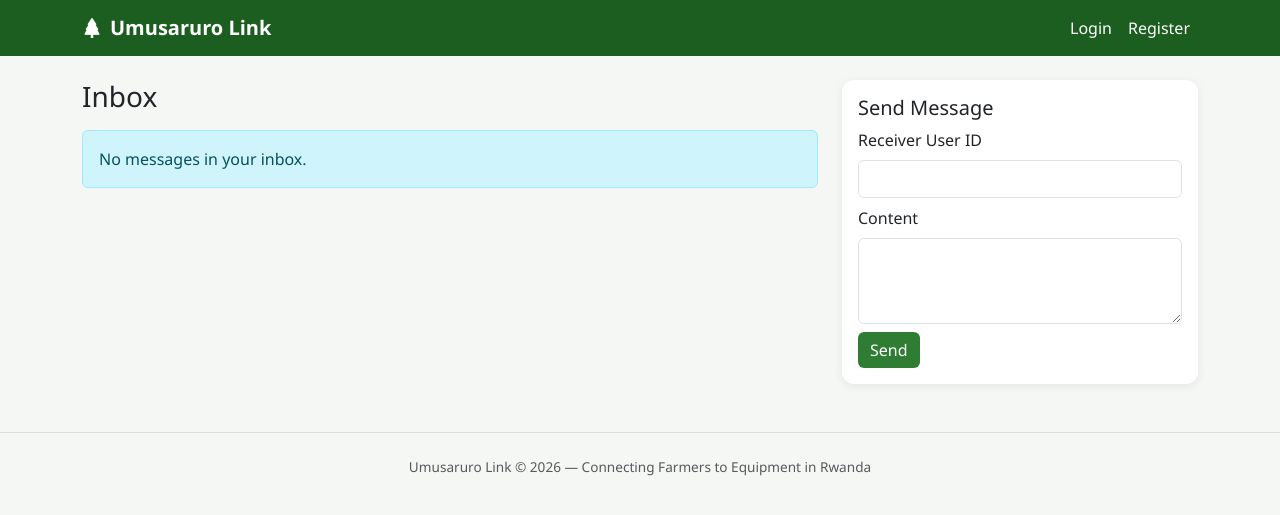
After one commit to nirere123/umusaruro-link, a Python web app: template templates/farmers/messages.html in a window 1280 px wide. The commit adds this page. Shown: the top 515 px of the page. Run offline with Jinja, Linux system fonts and the light colour scheme; the template is opened without the code that fills it, so the values that code supplies are empty.

Commit message:
implemented authentication and Farmers templates for main pages

```diff
--- a/templates/base.html
+++ b/templates/base.html
@@ -1,9 +1,4 @@
 <!DOCTYPE html>
-<!--
-  FILE     : templates/base.html
-  PURPOSE  : Master layout — every other page extends this.
-             Contains navbar, Bootstrap 5, flash messages.
--->
 <html lang="en">
 <head>
   <meta charset="UTF-8"/>
@@ -31,6 +26,9 @@
       {% if session.user_id %}
       <ul class="navbar-nav me-auto">
         <li class="nav-item"><a class="nav-link" href="/equipment"><i class="bi bi-tools me-1"></i>Equipment</a></li>
+        <li class="nav-item"><a class="nav-link" href="/farmers"><i class="bi bi-people me-1"></i>Farmers</a></li>
+        <li class="nav-item"><a class="nav-link" href="/farmers/knowledge"><i class="bi bi-book me-1"></i>Knowledge</a></li>
+        <li class="nav-item"><a class="nav-link" href="/farmers/messages"><i class="bi bi-chat-left-text me-1"></i>Messages</a></li>
         {% if session.user_role == 'farmer' %}
         <li class="nav-item"><a class="nav-link" href="/my-rentals"><i class="bi bi-calendar-check me-1"></i>My Rentals</a></li>
         {% endif %}
--- /dev/null
+++ b/templates/farmers/messages.html
@@ -0,0 +1,54 @@
+{% extends 'base.html' %}
+{% block title %}Messages{% endblock %}
+
+{% block content %}
+<div class="row">
+  <div class="col-md-8">
+    <h1 class="h3 mb-3">Inbox</h1>
+
+    {% if inbox %}
+    <div class="list-group">
+      {% for m in inbox %}
+      <div class="list-group-item">
+        <div class="d-flex justify-content-between">
+          <h6>{{ m.sender_name }}</h6>
+          <small>{{ m.created_at.strftime('%Y-%m-%d %H:%M') }}</small>
+        </div>
+        <p class="mb-1">{{ m.content }}</p>
+        <span class="badge {{ 'bg-success' if m.is_read else 'bg-secondary' }}">{{ 'Read' if m.is_read else 'Unread' }}</span>
+      </div>
+      {% endfor %}
+    </div>
+    {% else %}
+    <div class="alert alert-info">No messages in your inbox.</div>
+    {% endif %}
+  </div>
+
+  <div class="col-md-4">
+    <div class="card p-3">
+      <h5>Send Message</h5>
+      <form method="post" action="{{ url_for('farmers.send_message', receiver_id=0) }}" id="sendMessageForm">
+        <div class="mb-2">
+          <label class="form-label">Receiver User ID</label>
+          <input type="number" class="form-control" name="receiver_id" id="receiver_id" required>
+        </div>
+        <div class="mb-2">
+          <label class="form-label">Content</label>
+          <textarea class="form-control" name="content" rows="3" required></textarea>
+        </div>
+        <button type="submit" class="btn btn-main">Send</button>
+      </form>
+    </div>
+  </div>
+</div>
+
+<script>
+  document.getElementById('sendMessageForm').addEventListener('submit', function (e) {
+    e.preventDefault();
+    const receiverId = document.getElementById('receiver_id').value;
+    if (!receiverId) return;
+    this.action = '/farmers/messages/send/' + receiverId;
+    this.submit();
+  });
+</script>
+{% endblock %}
--- a/templates/register.html
+++ b/templates/register.html
@@ -30,6 +30,10 @@
           </select>
         </div>
         <div class="mb-3">
+          <label class="form-label fw-semibold">Phone Number</label>
+          <input type="text" name="phone" class="form-control" required placeholder="+250 712 345 678"/>
+        </div>
+        <div class="mb-3">
           <label class="form-label fw-semibold">Location / District</label>
           <input type="text" name="location" class="form-control" placeholder="e.g. Musanze"/>
         </div>
```
Also changed, not shown: authentication/auth.py (+11 -10 lines), templates/farmers/directory.html (added, +29 -0 lines), templates/farmers/knowledge_feed.html (added, +39 -0 lines), templates/farmers/profile.html (added, +46 -0 lines).
